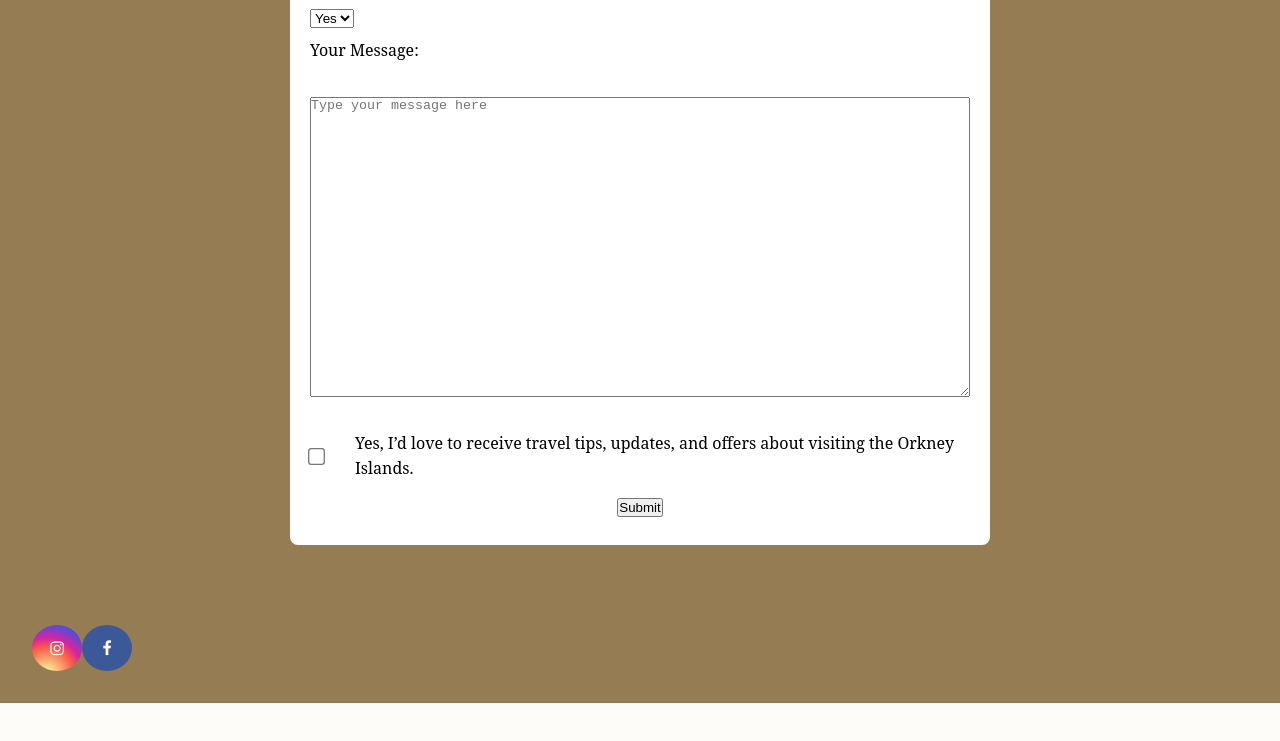
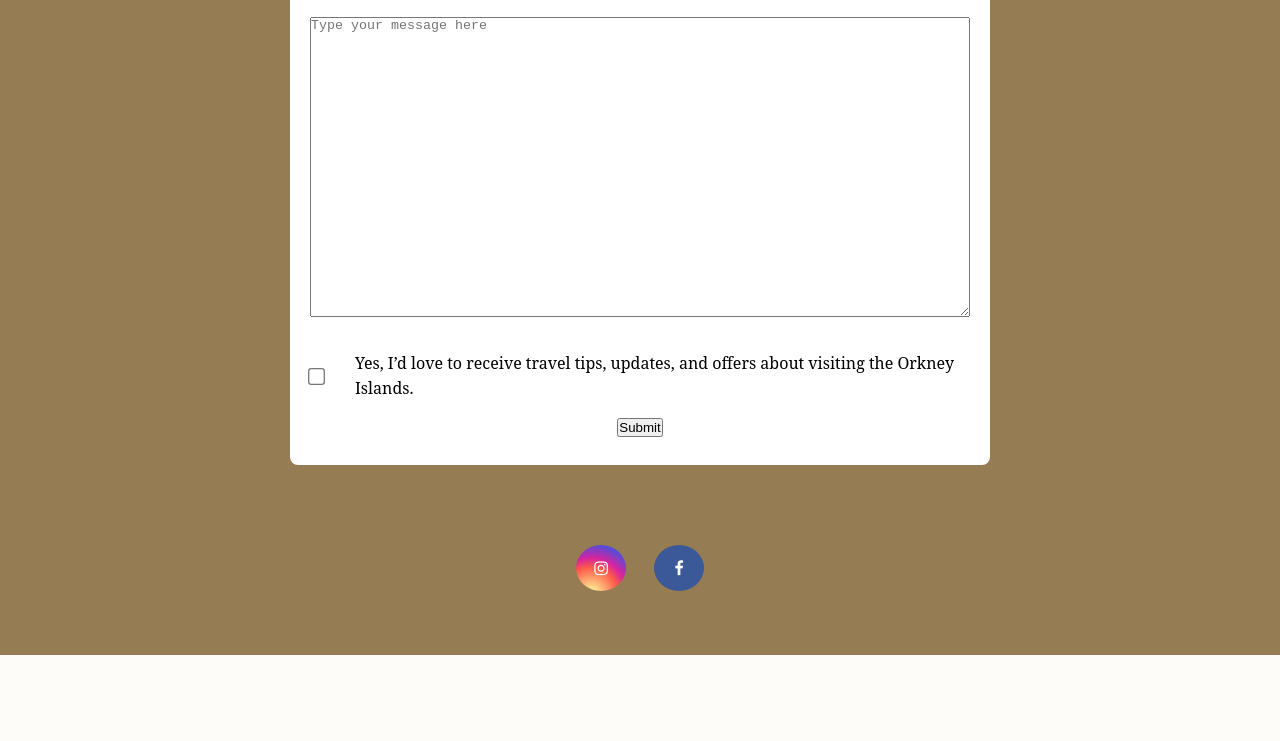
Before and after one commit to owykes/web-development-1, a plain HTML site: page assignment/contact_us.html in a window 1280 px wide. Shown: the part 1145-1886 px from the top of the page. After the commit the page ends 1816 px from the top, so only its background shows below. Drawn offline with Linux system fonts and the light colour scheme.

Commit message:
socials update

```diff
--- a/assignment/contact_us.html
+++ b/assignment/contact_us.html
@@ -5,7 +5,10 @@
     <meta name="viewport" content="width=device-width, initial-scale=1.0" />
     <title>Contact Us</title>
     <link rel="stylesheet" href="stylesheet.css" />
-    <link rel="stylesheet" href="https://cdnjs.cloudflare.com/ajax/libs/font-awesome/4.7.0/css/font-awesome.min.css"/>
+    <link
+      rel="stylesheet"
+      href="https://cdnjs.cloudflare.com/ajax/libs/font-awesome/4.7.0/css/font-awesome.min.css"
+    />
   </head>
   <body>
     <div id="hero-section">
@@ -37,15 +40,15 @@
       <section class="content-section">
         <form id="form">
           <label for="fname">First name:</label>
-          <input type="text" id="fname" name="fname"/>
+          <input type="text" id="fname" name="fname" />
           <label for="lname">Last name:</label>
-          <input type="text" id="lname" name="lname"/>
+          <input type="text" id="lname" name="lname" />
           <label for="email">Email:</label>
-          <input type="email" id="email" name="email"/>
+          <input type="email" id="email" name="email" />
           <label for="visit">Have you visited before? </label>
           <select name="visit">
-            <option value ="yes">Yes</option>
-            <option value ="no">No</option>
+            <option value="yes">Yes</option>
+            <option value="no">No</option>
           </select>
           <label for="message">Your Message:</label><br />
           <textarea
@@ -55,18 +58,29 @@
           ></textarea
           ><br />
           <div id="marketing">
-          <input type="checkbox" id="marketing-check" name="marketing" value="Yes" />
-          <label for="marketing-check"
-            >Yes, I’d love to receive travel tips, updates, and offers about
-            visiting the Orkney Islands.</label
-          ><br />
+            <input
+              type="checkbox"
+              id="marketing-check"
+              name="marketing"
+              value="Yes"
+            />
+            <label for="marketing-check"
+              >Yes, I’d love to receive travel tips, updates, and offers about
+              visiting the Orkney Islands.</label
+            ><br />
           </div>
           <input type="submit" value="Submit" />
         </form>
       </section>
-      <section class="content-section">
-        <a href="https://www.instagram.com/visitorkney/" class="fa fa-instagram"></a>
-        <a href="https://www.facebook.com/orkneycom/" class="fa fa-facebook"></a>
+      <section class="social-section">
+        <a
+          href="https://www.instagram.com/visitorkney/"
+          class="fa fa-instagram"
+        ></a>
+        <a
+          href="https://www.facebook.com/orkneycom/"
+          class="fa fa-facebook"
+        ></a>
       </section>
     </main>
   </body>
--- a/assignment/stylesheet.css
+++ b/assignment/stylesheet.css
@@ -55,7 +55,7 @@ body {
 }
 
 #hero-section {
-    height: 50vh;  /*allows space for website content */
+    height: 40vh;  /*allows space for website content */
 }
 
 .hero-section-header {
@@ -70,7 +70,7 @@ body {
 .nav {
     display: flex;
     flex-wrap: wrap;
-    justify-content: center;#
+    justify-content: center;
     gap: 1.75rem;
     z-index: 1;
 }
@@ -100,7 +100,6 @@ body {
     margin-bottom: 3rem;
     padding: 0 2rem 2rem;
     display: flex;
-    flex-wrap: wrap;
 }
 
 .content-section-header {
@@ -137,8 +136,7 @@ body {
 .explore-layout {
     display: flex;
     gap: 2rem;
-    align-items: flex-start;
-    flex-wrap: wrap;
+
 }
 
 .explore-pic {
@@ -199,14 +197,22 @@ body {
 
 /* social media icons */
 
+.social-section {
+    display: flex;
+    justify-content: center;
+    gap: 1.75rem;
+    margin-bottom: 1rem;
+}
+
 .fa {
     padding: 15px;
-    font-size: 30px;
+    font-size: 50px;
     width: 50px;
     text-align: center;
     text-decoration: none;
     border-radius: 50%;
     transition: opacity 0.3s;
+    margin-bottom: 4rem;
 }
 
 .fa:hover {
@@ -237,7 +243,7 @@ body {
 }
 
 input[type="radio"] {
-    display:auto;
+    display: none;
 }
 
 .tab-label {
@@ -272,6 +278,7 @@ input:checked + .tab-label {
 #tab1:checked ~ #content1,
 #tab2:checked ~ #content2 {
     display:block;
+
 }
 
 /* responsive design */
```
Also changed, not shown: assignment/culture_and_events.html (+1 -4 lines), assignment/explore.html (+4 -4 lines).
